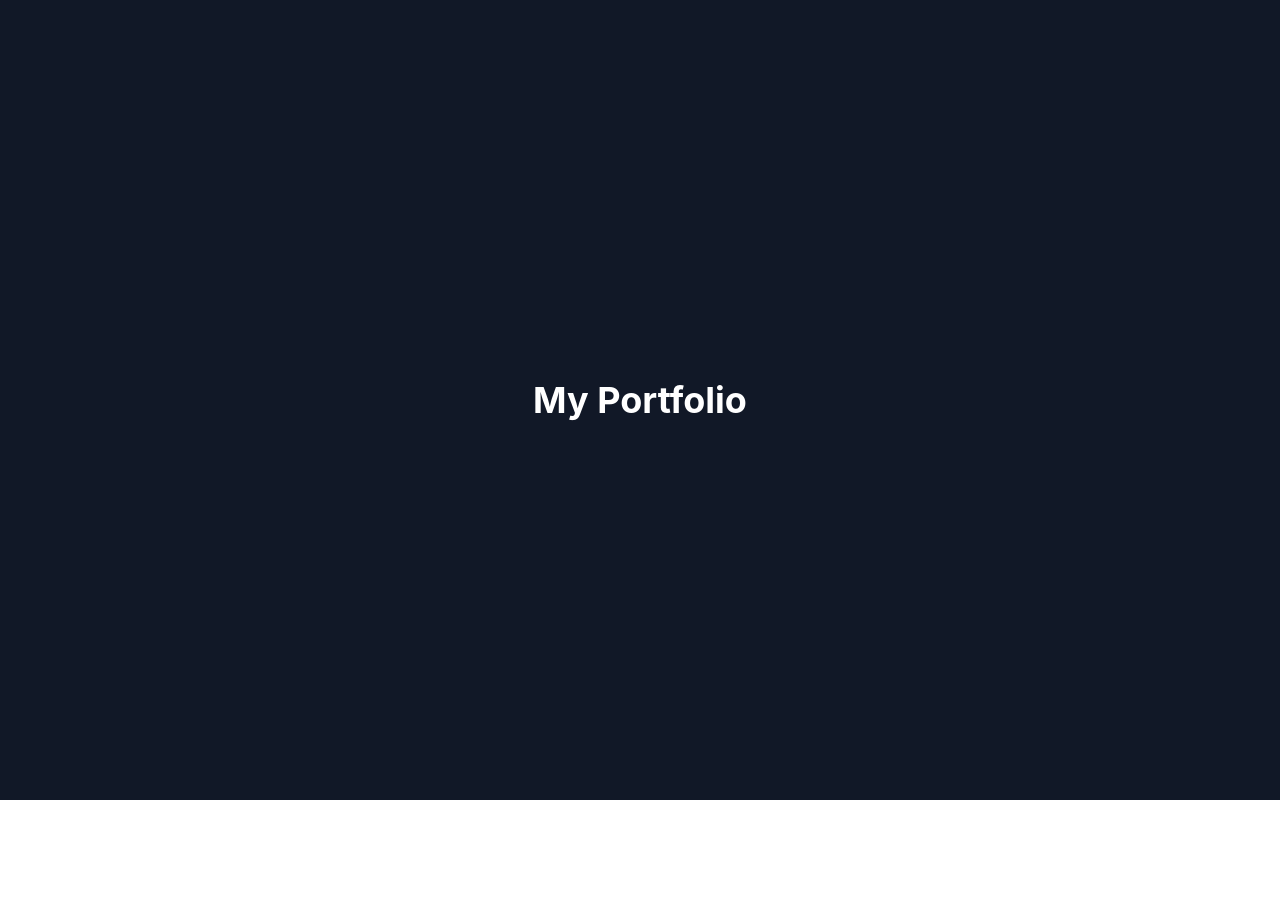
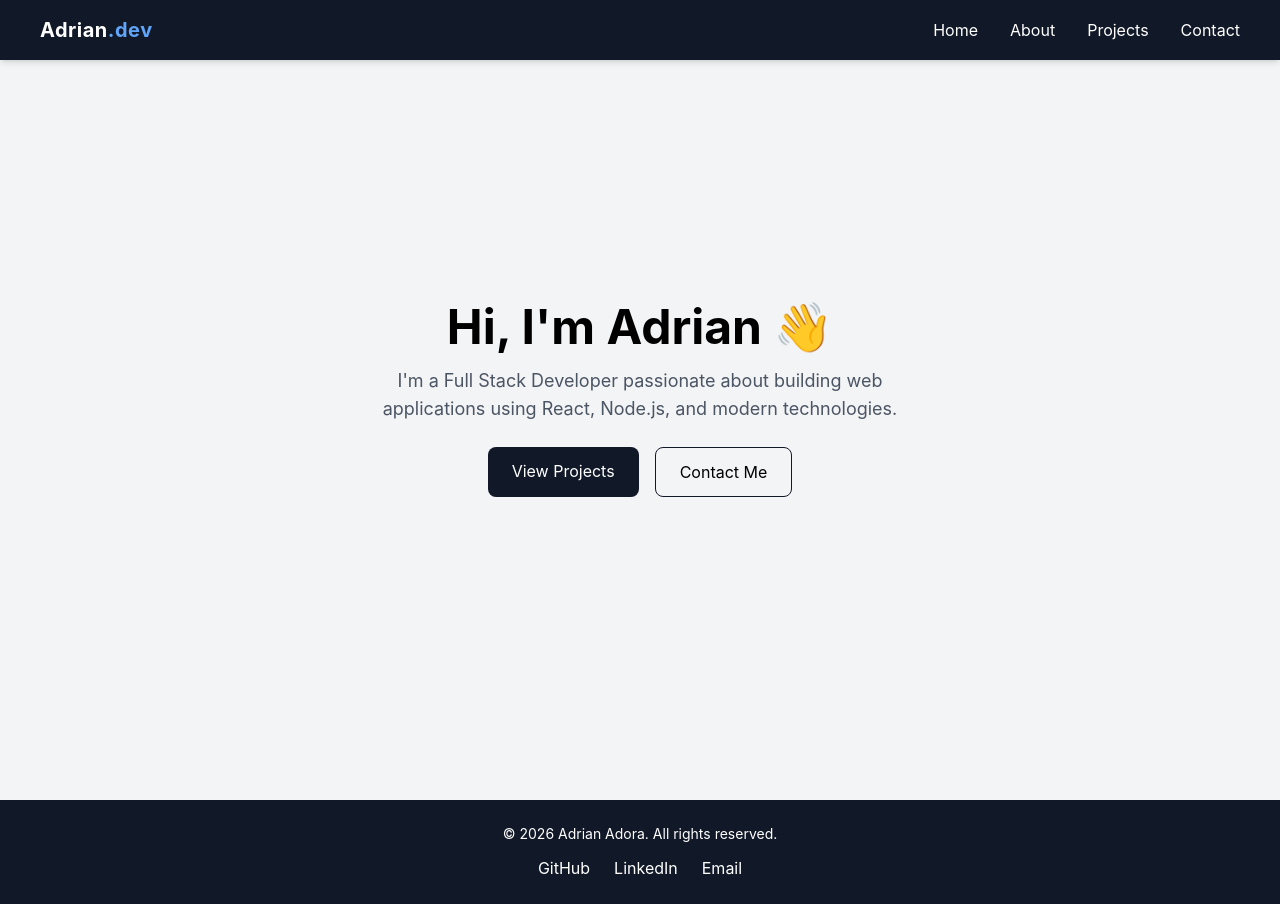
Before and after one commit to adrian-aizen/adrianPortfolio, a React (Create React App) app in the folder frontend/: page / in a window 1280 px wide. Before the commit the page ends 800 px from the top, so only its background shows below. Built offline with nearby package versions, Linux system fonts and the light colour scheme.

Commit message:
Progress: Added simple Navbar and Footer Structure at Home Page

```diff
--- a/frontend/src/App.js
+++ b/frontend/src/App.js
@@ -1,7 +1,17 @@
+import Navbar from "./components/Navbar";
+import Footer from "./components/Footer";
+import Home from "./pages/Home";
+
 function App() {
   return (
-    <div className="flex items-center justify-center h-screen bg-gray-900">
-      <h1 className="text-white text-4xl font-bold">My Portfolio</h1>
+    <div>
+
+      <Navbar />
+
+      <Home />
+
+      <Footer />
+
     </div>
   );
 }
--- /dev/null
+++ b/frontend/src/components/Footer.jsx
@@ -0,0 +1,21 @@
+import React from "react";
+
+export default function Footer() {
+  return (
+    <footer className="bg-gray-900 text-white ">
+      <div className="max-w-6xl mx-auto px-4 py-6 text-center">
+
+        <p className="text-sm">
+          © {new Date().getFullYear()} Adrian Adora. All rights reserved.
+        </p>
+
+        <div className="flex justify-center space-x-6 mt-3">
+          <a href="#" className="hover:text-gray-400">GitHub</a>
+          <a href="#" className="hover:text-gray-400">LinkedIn</a>
+          <a href="#" className="hover:text-gray-400">Email</a>
+        </div>
+
+      </div>
+    </footer>
+  );
+}
--- /dev/null
+++ b/frontend/src/components/Navbar.jsx
@@ -0,0 +1,40 @@
+import React from "react";
+
+export default function Navbar() {
+  return (
+    <nav className="fixed top-0 left-0 w-full bg-gray-900 text-white shadow-md z-50">
+      <div className="flex justify-between items-center px-10 py-4">
+
+        {/* Logo */}
+        <h1 className="text-xl font-bold tracking-wide">
+        Adrian<span className="text-blue-400">.dev</span>
+        </h1>
+
+        {/* Navigation */}
+        <ul className="flex space-x-8">
+          <li>
+            <a href="#home" className="hover:text-gray-400 transition">
+              Home
+            </a>
+          </li>
+          <li>
+            <a href="#about" className="hover:text-gray-400 transition">
+              About
+            </a>
+          </li>
+          <li>
+            <a href="#projects" className="hover:text-gray-400 transition">
+              Projects
+            </a>
+          </li>
+          <li>
+            <a href="#contact" className="hover:text-gray-400 transition">
+              Contact
+            </a>
+          </li>
+        </ul>
+
+      </div>
+    </nav>
+  );
+}
--- a/frontend/src/index.css
+++ b/frontend/src/index.css
@@ -1,6 +1,10 @@
 @tailwind base;
 @tailwind components;
 @tailwind utilities;
+
+html {
+  scroll-behavior: smooth;
+}
 
 body {
   margin: 0;
--- /dev/null
+++ b/frontend/src/pages/Home.jsx
@@ -0,0 +1,35 @@
+import React from "react";
+
+export default function Home() {
+  return (
+    <section
+      id="home"
+      className="h-screen flex flex-col justify-center items-center text-center bg-gray-100 px-6"
+    >
+      <h1 className="text-5xl font-bold mb-4">
+        Hi, I'm Adrian 👋
+      </h1>
+
+      <p className="text-lg text-gray-600 max-w-xl mb-6">
+        I'm a Full Stack Developer passionate about building web applications
+        using React, Node.js, and modern technologies.
+      </p>
+
+      <div className="flex gap-4">
+        <a
+          href="#projects"
+          className="bg-gray-900 text-white px-6 py-3 rounded-lg hover:bg-gray-700 transition"
+        >
+          View Projects
+        </a>
+
+        <a
+          href="#contact"
+          className="border border-gray-900 px-6 py-3 rounded-lg hover:bg-gray-900 hover:text-white transition"
+        >
+          Contact Me
+        </a>
+      </div>
+    </section>
+  );
+}
```
